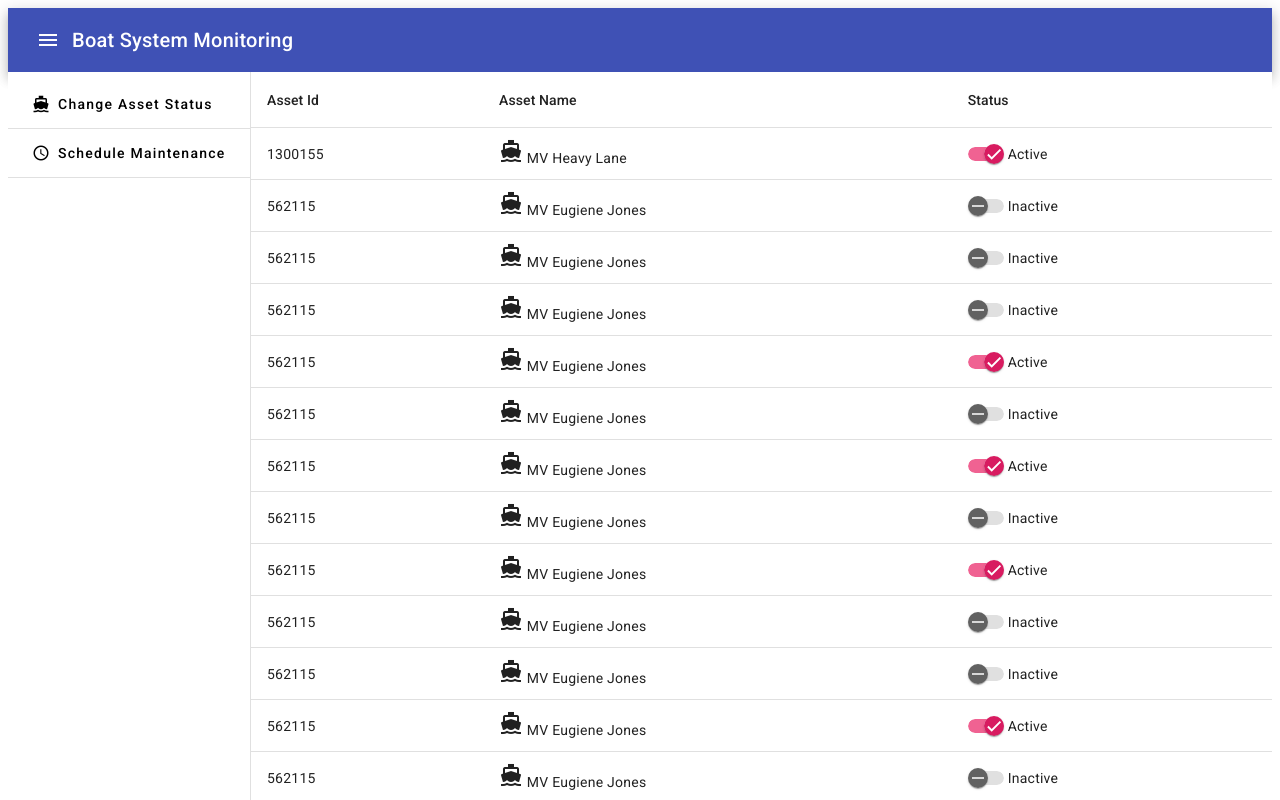
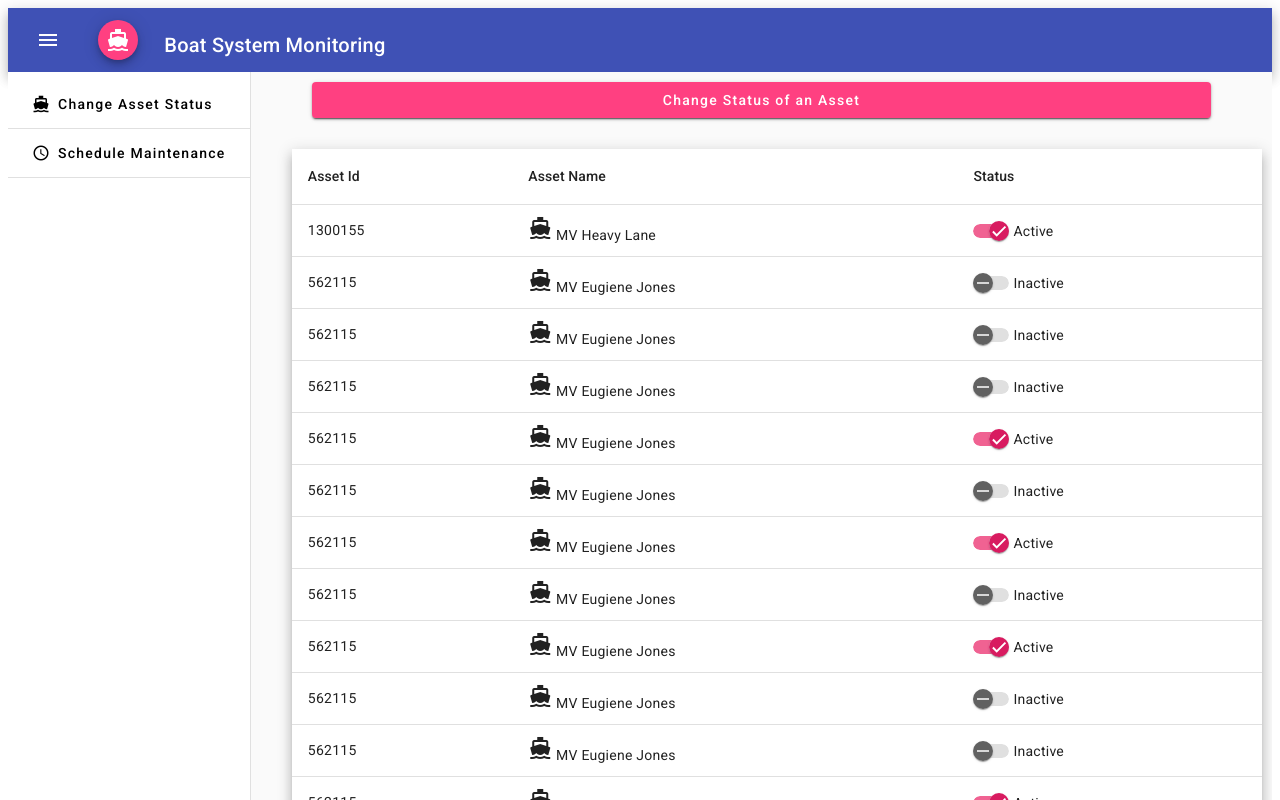
Before and after one commit to revathisekar19/schedulepro, an Angular app: page /change-asset-status in a window 1280 px wide. Shown: the top 800 px of the page. Built offline with nearby package versions, Linux system fonts and the light colour scheme; no server answers.

Commit message:
Updated CSS for change asset status page.

```diff
--- a/src/app/app.module.ts
+++ b/src/app/app.module.ts
@@ -24,7 +24,7 @@ import {MatPaginatorModule} from "@angular/material/paginator";
 import {MatInputModule} from "@angular/material/input";
 import {MatDatepickerModule} from '@angular/material/datepicker';
 import {MatFormFieldModule} from '@angular/material/form-field';
-import {MatNativeDateModule} from '@angular/material/core';
+import {MatNativeDateModule, MatRippleModule} from '@angular/material/core';
 import {MatAutocompleteModule} from "@angular/material/autocomplete";
 import {MatCardModule} from "@angular/material/card";
 import {MatSelectModule} from "@angular/material/select";
@@ -62,7 +62,7 @@ import {MatProgressSpinnerModule} from "@angular/material/progress-spinner";
         MatSlideToggleModule,
         MatPaginatorModule,
         MatInputModule,
-    MatDatepickerModule, MatAutocompleteModule, MatCardModule, MatSelectModule, MatProgressSpinnerModule
+        MatDatepickerModule, MatAutocompleteModule, MatCardModule, MatSelectModule, MatProgressSpinnerModule, MatRippleModule
     ],
   providers: [DatePipe],
   bootstrap: [AppComponent]
--- a/src/app/change-asset-status/change-asset-status.component.html
+++ b/src/app/change-asset-status/change-asset-status.component.html
@@ -1,22 +1,33 @@
+<section>
+  <mat-card style="margin: 1% 6% 3%;">
+    <button color="accent" mat-raised-button>Change Status of an Asset</button>
+  </mat-card>
+</section>
 
-<table mat-table [dataSource]="dataSource" class="mat-elevation-z8">
+<div style="margin: 0% 1% 4% 4%;">
+<table  mat-table [dataSource]="dataSource" class="mat-elevation-z8">
   <ng-container matColumnDef="assetId">
-    <th mat-header-cell *matHeaderCellDef> Asset Id </th>
+    <th mat-header-cell *matHeaderCellDef> Asset Id</th>
     <td mat-cell *matCellDef="let element"> {{element.assetId}} </td>
   </ng-container>
 
   <ng-container matColumnDef="assetName">
-    <th mat-header-cell *matHeaderCellDef> Asset Name </th>
-    <td mat-cell *matCellDef="let element"><mat-icon> directions_boat</mat-icon><span>&nbsp;</span>{{element.assetName}} </td>
+    <th mat-header-cell *matHeaderCellDef> Asset Name</th>
+    <td mat-cell *matCellDef="let element">
+      <mat-icon> directions_boat</mat-icon>
+      <span>&nbsp;</span>{{element.assetName}} </td>
   </ng-container>
 
   <ng-container matColumnDef="status">
-    <th mat-header-cell *matHeaderCellDef> Status </th>
-<!--    <td mat-cell *matCellDef="let element"> {{element.status}}</td>-->
+    <th mat-header-cell *matHeaderCellDef> Status</th>
+    <!--    <td mat-cell *matCellDef="let element"> {{element.status}}</td>-->
     <td mat-cell *matCellDef="let element">
-      <mat-slide-toggle color="accent"  (ngModelChange)="changeAssetStatus($event , element)"  [(ngModel)]="element.status" >{{element.status ? 'Active' : 'Inactive'}}</mat-slide-toggle></td>
+      <mat-slide-toggle color="accent" (ngModelChange)="changeAssetStatus($event , element)"
+                        [(ngModel)]="element.status">{{element.status ? 'Active' : 'Inactive'}}</mat-slide-toggle>
+    </td>
   </ng-container>
 
   <tr mat-header-row *matHeaderRowDef="displayedColumns"></tr>
   <tr mat-row *matRowDef="let row; columns: displayedColumns;"></tr>
 </table>
+</div>
--- a/src/app/navbar/navbar.component.html
+++ b/src/app/navbar/navbar.component.html
@@ -2,7 +2,9 @@
   <button (click)="drawer.toggle()" mat-icon-button>
     <mat-icon>menu</mat-icon>
   </button>
-  <span>Boat System Monitoring</span>
+  <span> <button  mat-mini-fab style="margin-right: 10% ; margin-left: 10%" >
+          <mat-icon>directions_boat</mat-icon>
+        </button>Boat System Monitoring</span>
   <span class="example-spacer"></span>
 </mat-toolbar>
 <mat-drawer-container  autosize>
```
Lines whose indentation alone changed are shown as unchanged.
